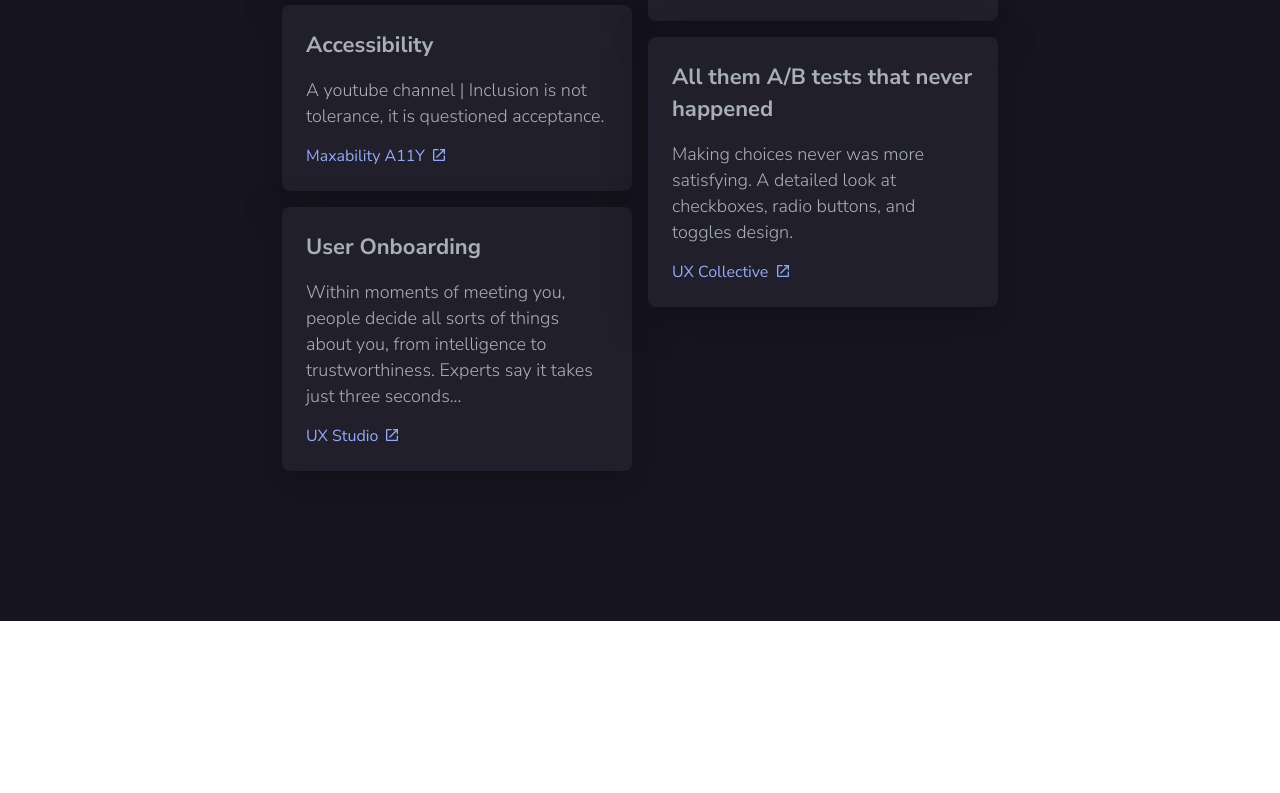
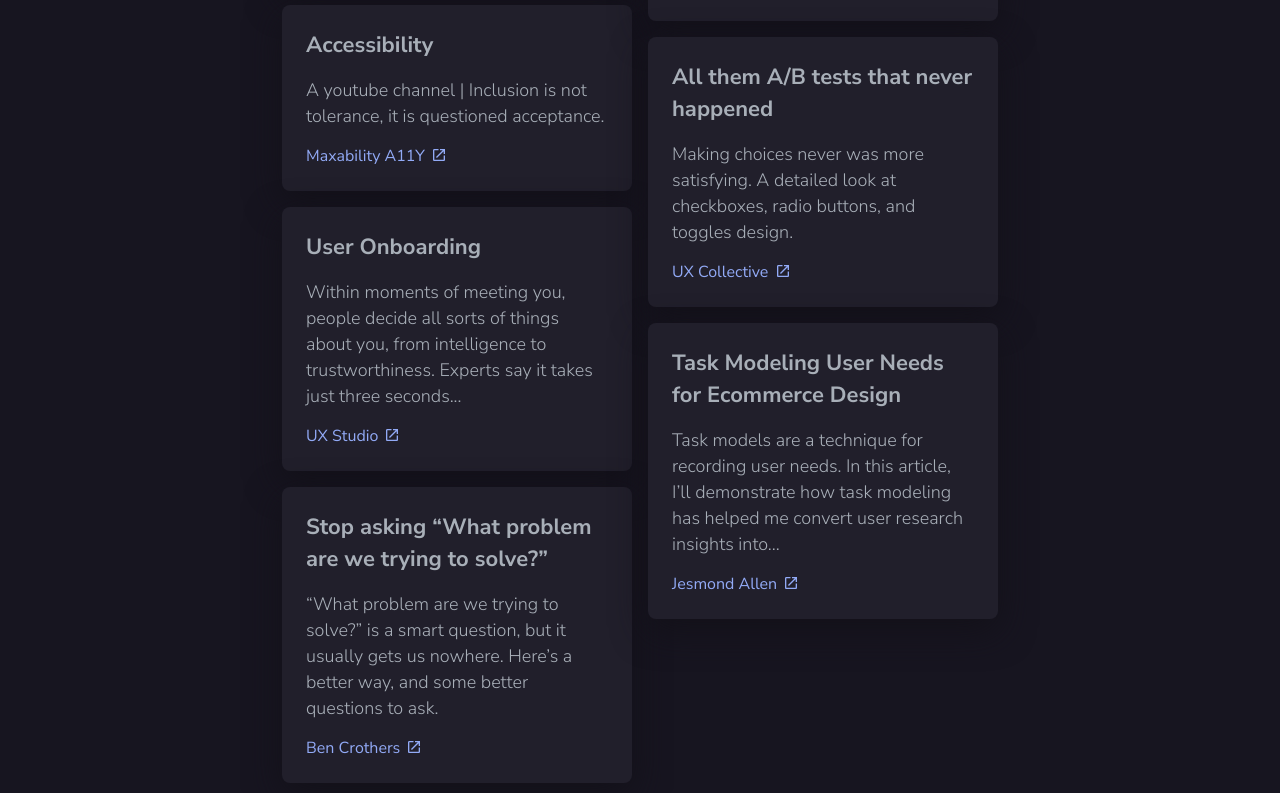
Before and after one commit to sumit-narang/Design-Recap, a plain HTML site: page public/index.html in a window 1280 px wide. Shown: the part 1223-2016 px from the top of the page. Before the commit the page ends 1844 px from the top, so only its background shows below. Drawn offline with Linux system fonts and the light colour scheme.

Commit message:
add 2 articles

```diff
--- a/public/index.html
+++ b/public/index.html
@@ -54,6 +54,11 @@
           <p>Within moments of meeting you, people decide all sorts of things about you, from intelligence to trustworthiness. Experts say it takes just three seconds...</p>
           <a href="https://uxstudioteam.com/ux-blog/user-onboarding/" target="_blank">UX Studio <img alt="click link" src="image/click-link.svg"></a>
         </article>
+        <article class="article-card">
+          <h3>Stop asking “What problem are we trying to solve?”</h3>
+          <p>“What problem are we trying to solve?” is a smart question, but it usually gets us nowhere. Here’s a better way, and some better questions to ask.</p>
+          <a href="https://blog.prototypr.io/stop-asking-what-problem-are-we-trying-to-solve-588dde745b65" target="_blank">Ben Crothers <img alt="click link" src="image/click-link.svg"></a>
+        </article>
       </div>
       <div class="col2-articles">
         <article class="article-card">
@@ -70,6 +75,11 @@
           <h3>All them A/B tests that never happened</h3>
           <p>Making choices never was more satisfying. A detailed look at checkboxes, radio buttons, and toggles design.</p>
           <a href="https://uxdesign.cc/all-them-a-b-tests-that-never-happened-10ea0eddec80" target="_blank">UX Collective <img alt="click link" src="image/click-link.svg"></a>
+        </article>
+        <article class="article-card">
+          <h3>Task Modeling User Needs for Ecommerce Design</h3>
+          <p>Task models are a technique for recording user needs. In this article, I’ll demonstrate how task modeling has helped me convert user research insights into...</p>
+          <a href="https://twitter.com/jesmond/status/1276086157160448005">Jesmond Allen <img alt="click link" src="image/click-link.svg"></a>
         </article>
       </div>
     </section>
```
